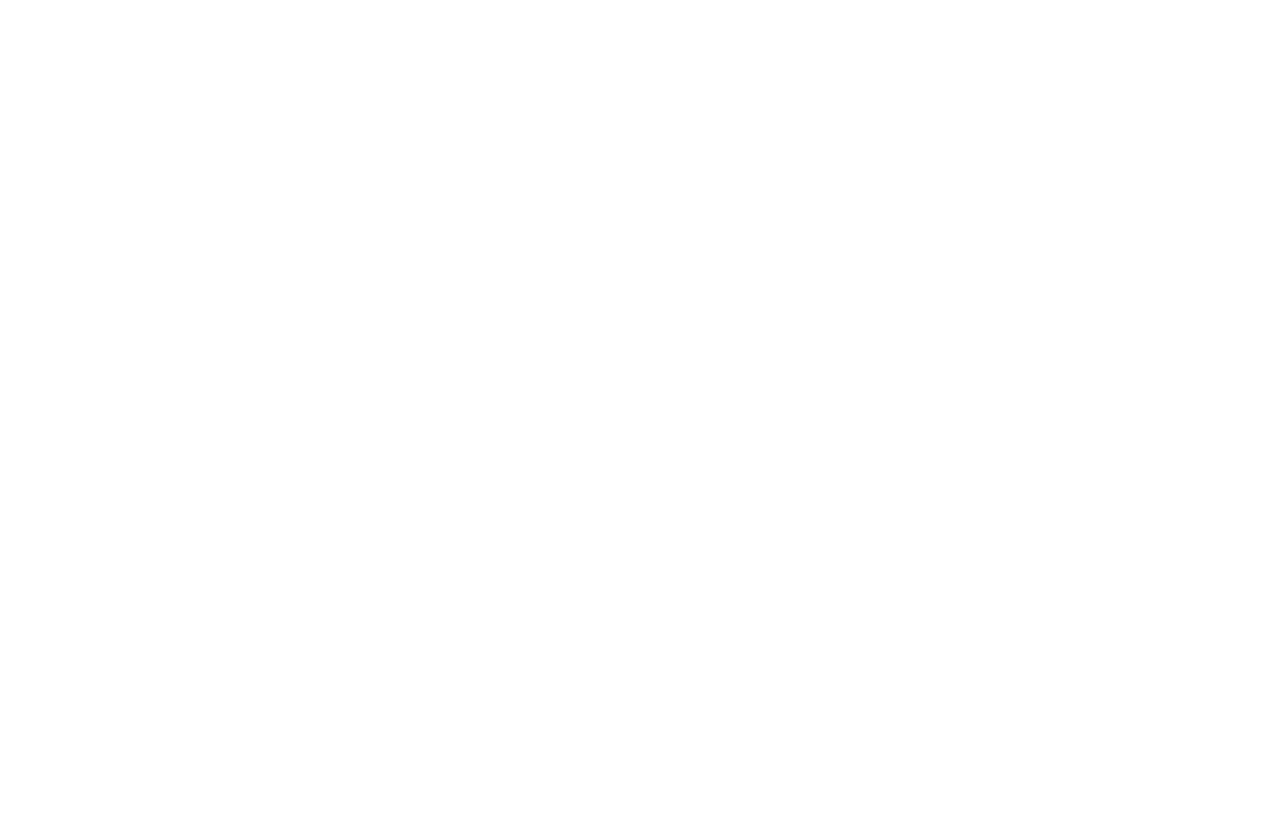
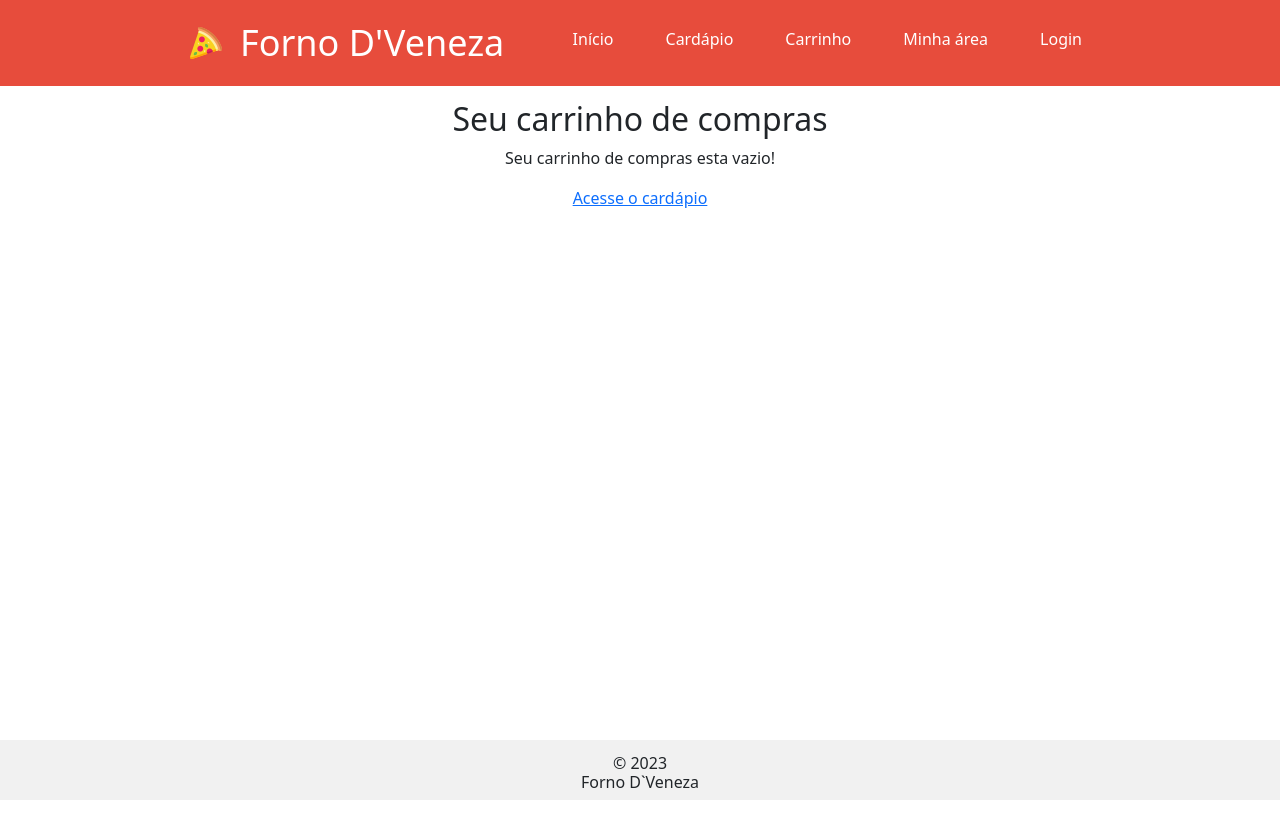
Before and after one commit to PI1-GRP005-DRPTAUBATE/forno_dveneza, a React (Create React App) app in the folder forno_dveneza/frontend/: page /carrinho in a window 1280 px wide. Before the commit this address had no page. Shown: the top 838 px of the page. Before the commit the page ends 800 px from the top, so only its background shows below. Built offline with nearby package versions, Linux system fonts and the light colour scheme.

Commit message:
feature: adicionando pagina de carrinho

```diff
--- a/forno_dveneza/frontend/src/App.js
+++ b/forno_dveneza/frontend/src/App.js
@@ -7,6 +7,7 @@ import Cadastro from "./paginas/cadastro/Cadastro";
 import { AuthProvider } from "./context/AuthContext";
 import Perfil from "./paginas/clientes/Perfil";
 import MinhaArea from "./paginas/clientes/MinhaArea";
+import Carrinho from "./paginas/carrinho/Carrinho";
 
 function App() {
   return (
@@ -20,6 +21,7 @@ function App() {
             <Route path="/cadastro" element={<Cadastro />} />
             <Route path="/minha-area" element={<MinhaArea />} />
             <Route path="/perfil" element={<Perfil />} />
+            <Route path="/carrinho" element={<Carrinho />} />
           </Routes>
         </div>
       </Router>
--- /dev/null
+++ b/forno_dveneza/frontend/src/paginas/carrinho/Carrinho.js
@@ -0,0 +1,31 @@
+import React, { useState, useEffect } from "react";
+import Header from "../../componentes/Header";
+import Footer from "../../componentes/Footer";
+import { Link } from "react-router-dom";
+
+const Carrinho = () => {
+  const [produtosCarrinho, setProdutosCarrinho] = useState(false);
+  return (
+    <div>
+      <div>
+        <Header />
+      </div>
+      <div style={{ textAlign: "center", marginTop: "5px" }}>
+        <h2> Seu carrinho de compras</h2>
+      </div>
+      {produtosCarrinho ? (
+        <div> </div>
+      ) : (
+        <div style={{ textAlign: "center", marginTop: "5px" }}>
+          <p> Seu carrinho de compras esta vazio!</p>
+          <Link to={"/cardapio"}>
+            <p> Acesse o cardápio</p>
+          </Link>
+        </div>
+      )}
+
+      <Footer />
+    </div>
+  );
+};
+export default Carrinho;
```
